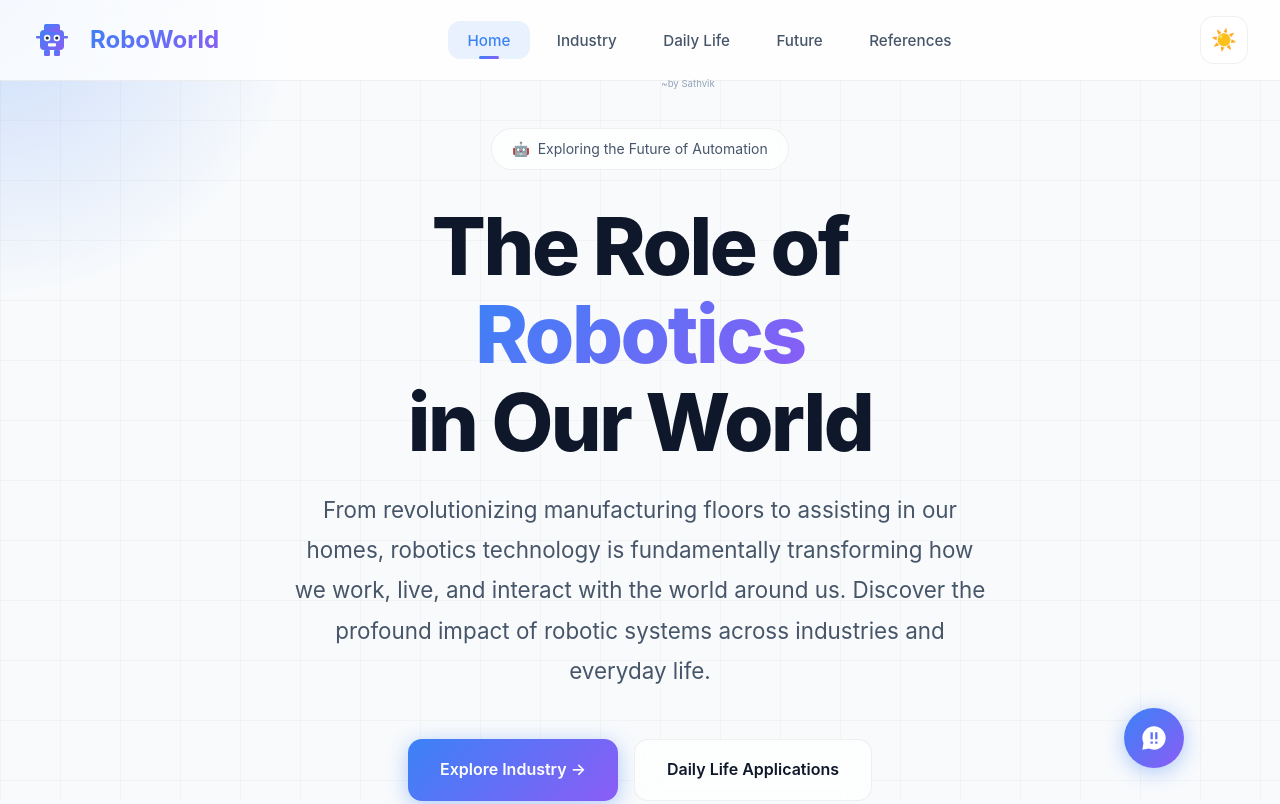
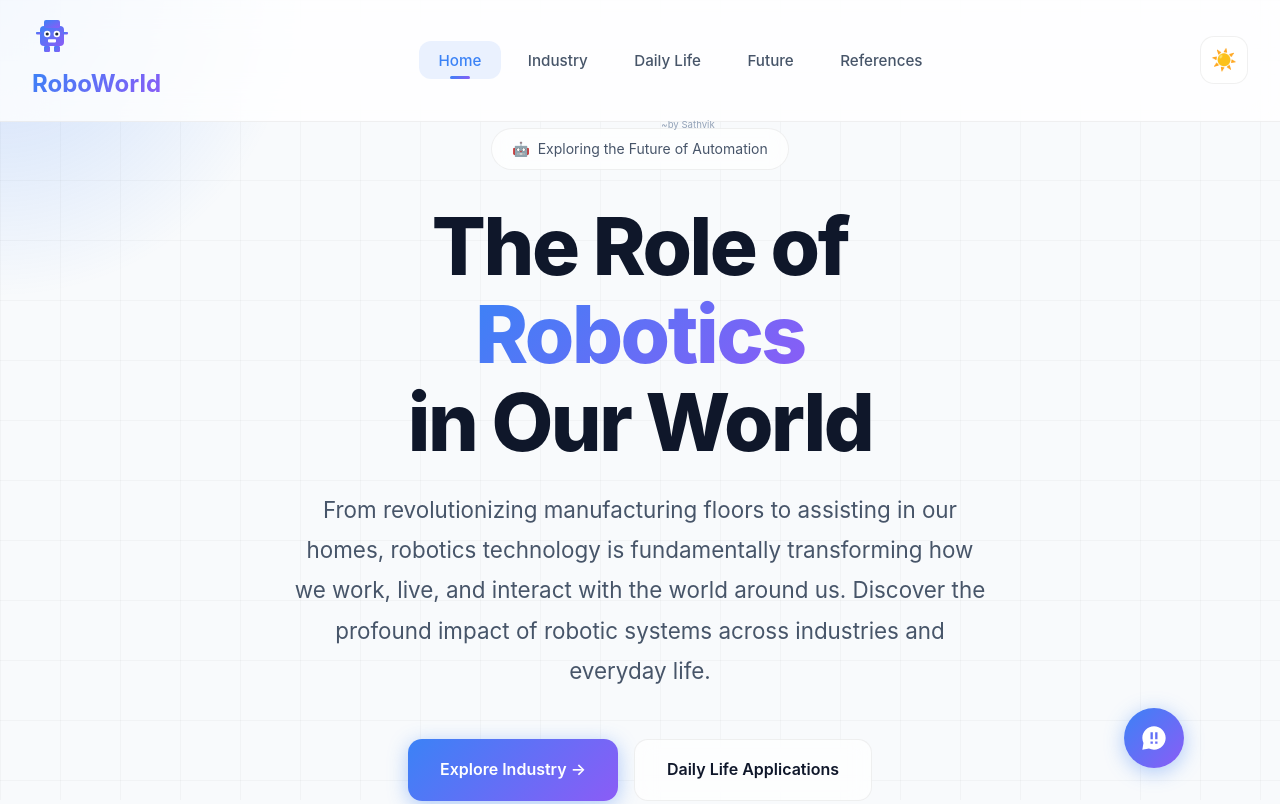
Before and after one commit to pysathvik/robotics-project, a website: page index.html in a window 1280 px wide. Shown: the top 804 px of the page. Drawn offline with Linux system fonts and the light colour scheme.

Commit message:
Refactor logo section in index.html
Updated logo section to include a wrapper for the logo text and attribution.

```diff
--- a/index.html
+++ b/index.html
@@ -18,11 +18,13 @@
   <nav class="navbar">
     <div class="nav-container">
       <a href="index.html" class="nav-logo">
-  <div class="logo-main">
+  <div class="logo-row">
     <img src="favicon.svg" alt="Robotics Logo">
-    <span class="logo-text">RoboWorld</span>
+    <div class="logo-text-wrap">
+      <span class="logo-text">RoboWorld</span>
+      <span class="by">~by Sathvik</span>
+    </div>
   </div>
-  <span class="by">~by Sathvik</span>
 </a>
 
       <ul class="nav-links">
```
